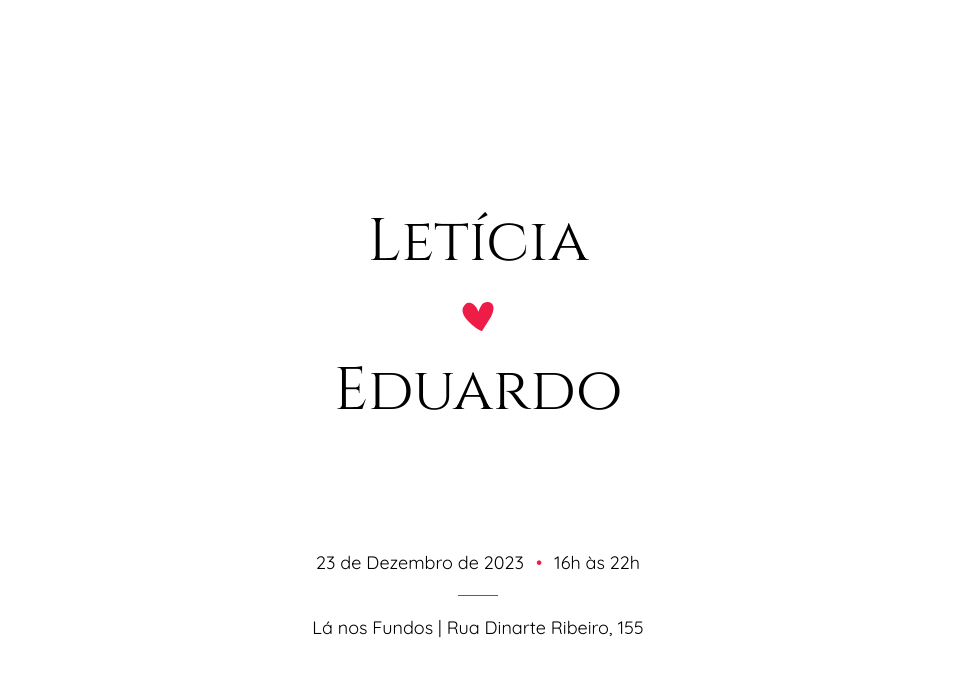
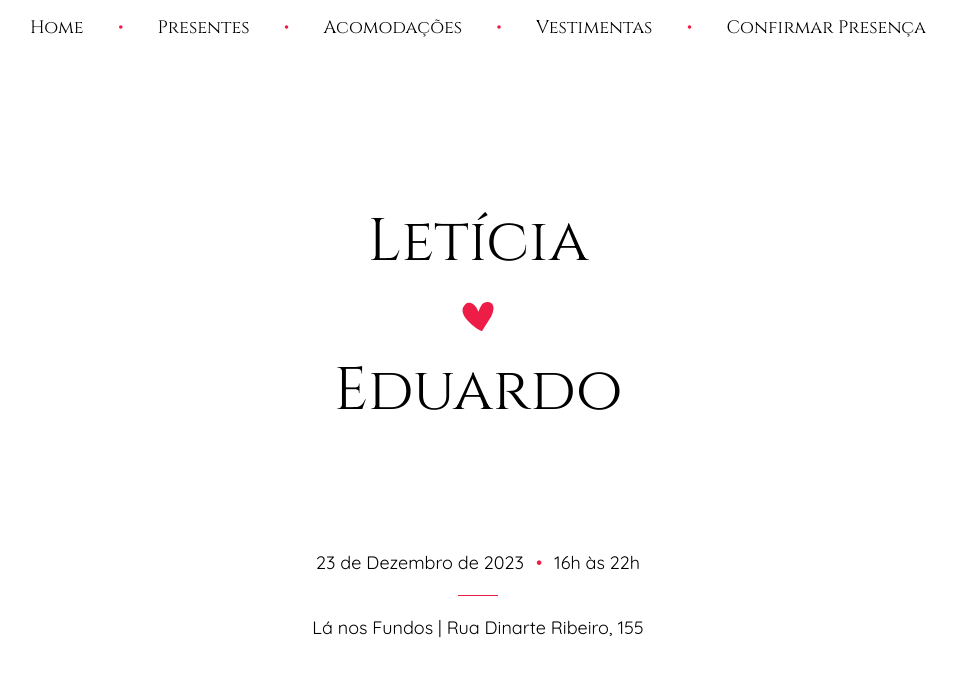
Before and after one commit to eduardobittencourt/project-w-client, a Next.js app: page / in a window 1280 px wide. Shown: the top 674 px of the page, without its empty margins (162-1117 px from the left). Built offline with nearby package versions, Linux system fonts and the light colour scheme.

Commit message:
feat: add navigation

```diff
--- a/src/app/layout.tsx
+++ b/src/app/layout.tsx
@@ -2,6 +2,7 @@ import "./globals.css";
 
 import { Analytics } from "@vercel/analytics/react";
 import { Cinzel, Quicksand } from "next/font/google";
+import Link from "next/link";
 
 export const metadata = {
   title: "Letícia & Eduardo",
@@ -25,7 +26,22 @@ export default function HomeLayout({ children }: HomeLayoutProps) {
   return (
     <html lang="pt-br" className={`${cinzel.variable} ${quicksand.variable}`}>
       <body>
+        <nav className="fixed top-0 my-4 w-full">
+          <div className="mx-auto flex max-w-4xl justify-between font-serif text-sm">
+            <Link href="/">Home</Link>
+            <span className="px-3 text-red">&#8226;</span>
+            <Link href="/gifts">Presentes</Link>
+            <span className="px-3 text-red">&#8226;</span>
+            <Link href="/accommodations">Acomodações</Link>
+            <span className="px-3 text-red">&#8226;</span>
+            <Link href="/clothes">Vestimentas</Link>
+            <span className="px-3 text-red">&#8226;</span>
+            <Link href="/confirmation">Confirmar Presença</Link>
+          </div>
+        </nav>
+
         {children}
+
         <Analytics />
       </body>
     </html>
```
